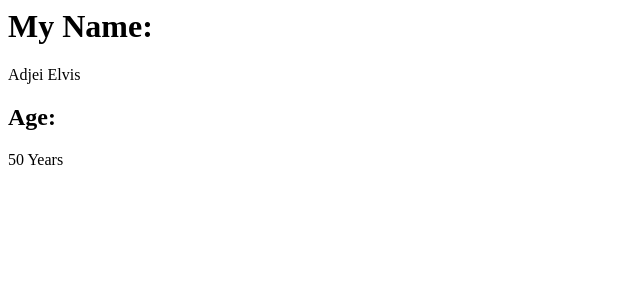
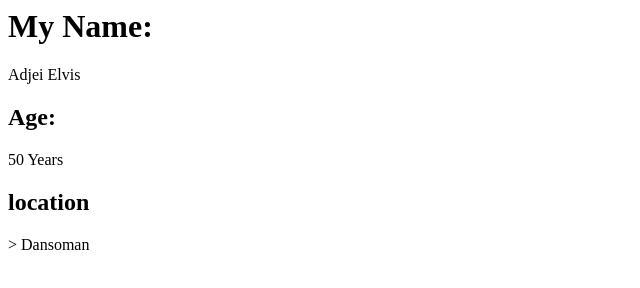
Before and after one commit to ErnestGaisie/my-project, a plain HTML site: page index.html in a window 1280 px wide. Shown: the whole page, without its empty margins (0-640 px from the left). Drawn offline with Linux system fonts and the light colour scheme.

Commit message:
this what we have done

```diff
--- a/index.html
+++ b/index.html
@@ -11,5 +11,9 @@
 
     <h2>Age:</h2>
     50 Years
+
+    <h2>location</h2>>
+    Dansoman
+
   </body>
 </html>
```
